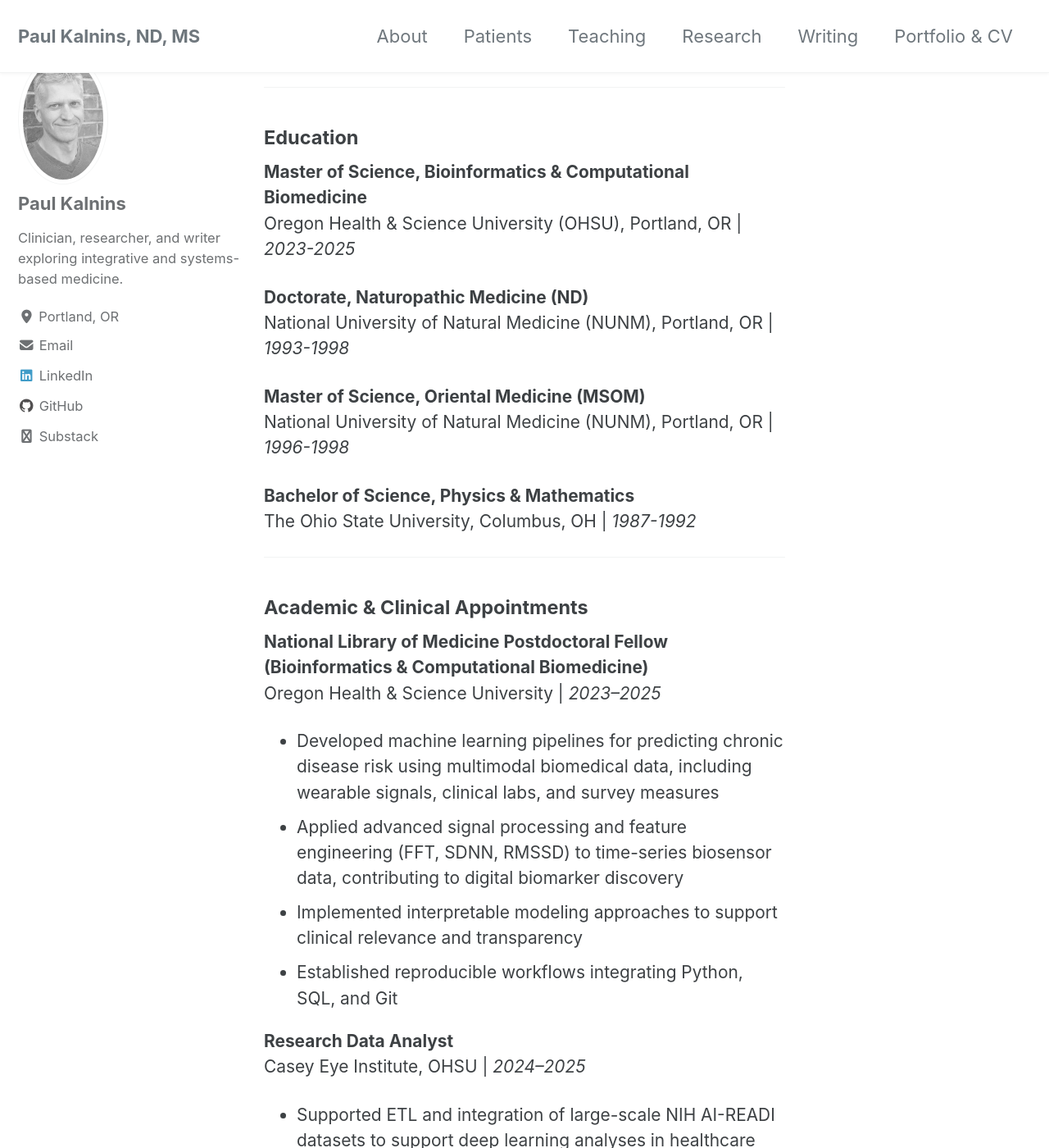
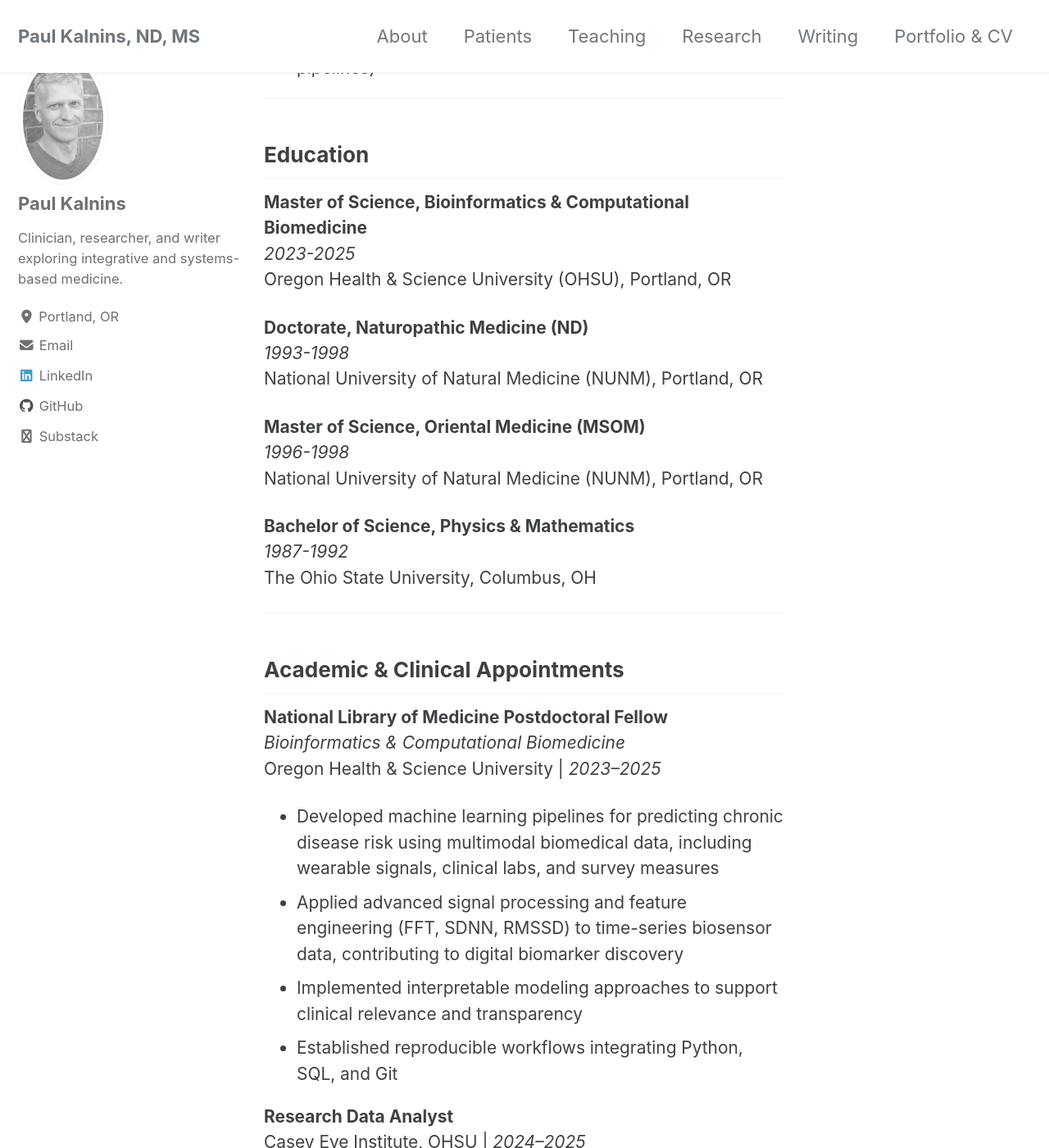
Before and after one commit to pkalnins/main-website, a Jekyll site: the page built from _pages/portfolio-cv.md, in a window 1280 px wide and 1400 px high, scrolled down 1670 px. Shown: the whole window at 82% size. Built offline with Jekyll 4.4.1, drawn with Linux system fonts in a browser that asks for light colours; cached includes are drawn as plain includes.

```diff
--- a/_pages/portfolio-cv.md
+++ b/_pages/portfolio-cv.md
@@ -3,12 +3,12 @@ layout: single
 #title: "Portfolio & CV"
 permalink: /portfolio-cv/
 ---
-## Paul Kalnins, ND, MS
+# Paul Kalnins, ND, MS
 Independent Researcher in Systems & Network Physiology\
 Biomedical Data Scientist | Computational Biologist
 
 
-### Research Profile
+## Research Profile
 I am an independent researcher and naturopathic physician working at the intersection of systems biology, network physiology, and clinical informatics. My work focuses on integrating electronic health record (EHR) data, wearable-derived physiological signals, and clinical biomarkers to develop multi-organ models of resilience, chronic disease, and recovery.
 
 I recently completed a National Library of Medicine (NLM) postdoctoral fellowship in bioinformatics and computational biomedicine at Oregon Health & Science University (OHSU), where I developed interpretable machine learning pipelines for multimodal health data, digital biomarker discovery, and systems-level prediction of metabolic and inflammatory risk.
@@ -17,7 +17,7 @@ My broader research interests center on translating complexity science into clin
 
 ---
 
-### Research Interests
+## Research Interests
 - Network physiology and multi-organ systems modeling
 - Digital biomarkers and wearable-derived autonomic metrics
 - Clinical informatics and EHR-based systems analysis
@@ -26,7 +26,7 @@ My broader research interests center on translating complexity science into clin
 
 ---
 
-### Methods & Technical Expertise
+## Methods & Technical Expertise
 - Machine learning and statistical modeling (Python, R, SQL)
 - Time-series analysis and physiological signal processing (HRV, ECG, PPG)
 - Multimodal data integration (EHR + wearables + laboratory data)
@@ -35,23 +35,27 @@ My broader research interests center on translating complexity science into clin
 
 ---
 
-### Education
+## Education
 **Master of Science, Bioinformatics & Computational Biomedicine**\
-Oregon Health & Science University (OHSU), Portland, OR | *2023-2025*
+*2023-2025*\
+Oregon Health & Science University (OHSU), Portland, OR
 
 **Doctorate, Naturopathic Medicine (ND)**\
-National University of Natural Medicine (NUNM), Portland, OR | *1993-1998*
+*1993-1998*\
+National University of Natural Medicine (NUNM), Portland, OR
 
 **Master of Science, Oriental Medicine (MSOM)**\
-National University of Natural Medicine (NUNM), Portland, OR | *1996-1998*
+*1996-1998*\
+National University of Natural Medicine (NUNM), Portland, OR
 
 **Bachelor of Science, Physics & Mathematics**\
-The Ohio State University, Columbus, OH | *1987-1992*
+*1987-1992*\
+The Ohio State University, Columbus, OH
 
 ---
-
-### Academic & Clinical Appointments
-**National Library of Medicine Postdoctoral Fellow (Bioinformatics & Computational Biomedicine)**\
+## Academic & Clinical Appointments
+**National Library of Medicine Postdoctoral Fellow**\
+*Bioinformatics & Computational Biomedicine*\
 Oregon Health & Science University | *2023–2025*
 - Developed machine learning pipelines for predicting chronic disease risk using multimodal biomedical data, including wearable signals, clinical labs, and survey measures
 - Applied advanced signal processing and feature engineering (FFT, SDNN, RMSSD) to time-series biosensor data, contributing to digital biomarker discovery
@@ -75,7 +79,7 @@ Telehealth Provider | *2021–Present*
 
 ---
 
-### Selected Publications
+## Selected Publications
 **Capstone**\
 Kalnins, P. (2025). Wearable-derived autonomic metrics for predicting metabolic and hepatic risk: Insights from AI-READI. Department of Medical Informatics and Clinical Epidemiology, OHSU. DOI: 10.6083/bpxhc44709
 
@@ -90,10 +94,10 @@ Kalnins P, Brucker M, Spears D. Prolonged Survival in a Patient with Idiopathic
 
 ---
 
-### Teaching
+## Teaching
 Extensive experience in graduate-level medical education, including systems physiology, endocrinology, pathology, and integrative clinical reasoning. Current teaching includes small-group professional education for licensed healthcare providers focused on systems-oriented approaches to complex chronic illness.
 
 ---
 
-### Recent Coursework (OHSU)
+## Recent Coursework (OHSU)
 Biomedical Informatics • Clinical Informatics • Biostatistics • Probability & Statistical Inference • Bioinformatics Algorithms • Programming & Scripting • Network Science & Biology • Machine Learning • Clinical Research Informatics • Scientific Writing & CommunicationStress Resilience • Machine learning • Deep learning
```
